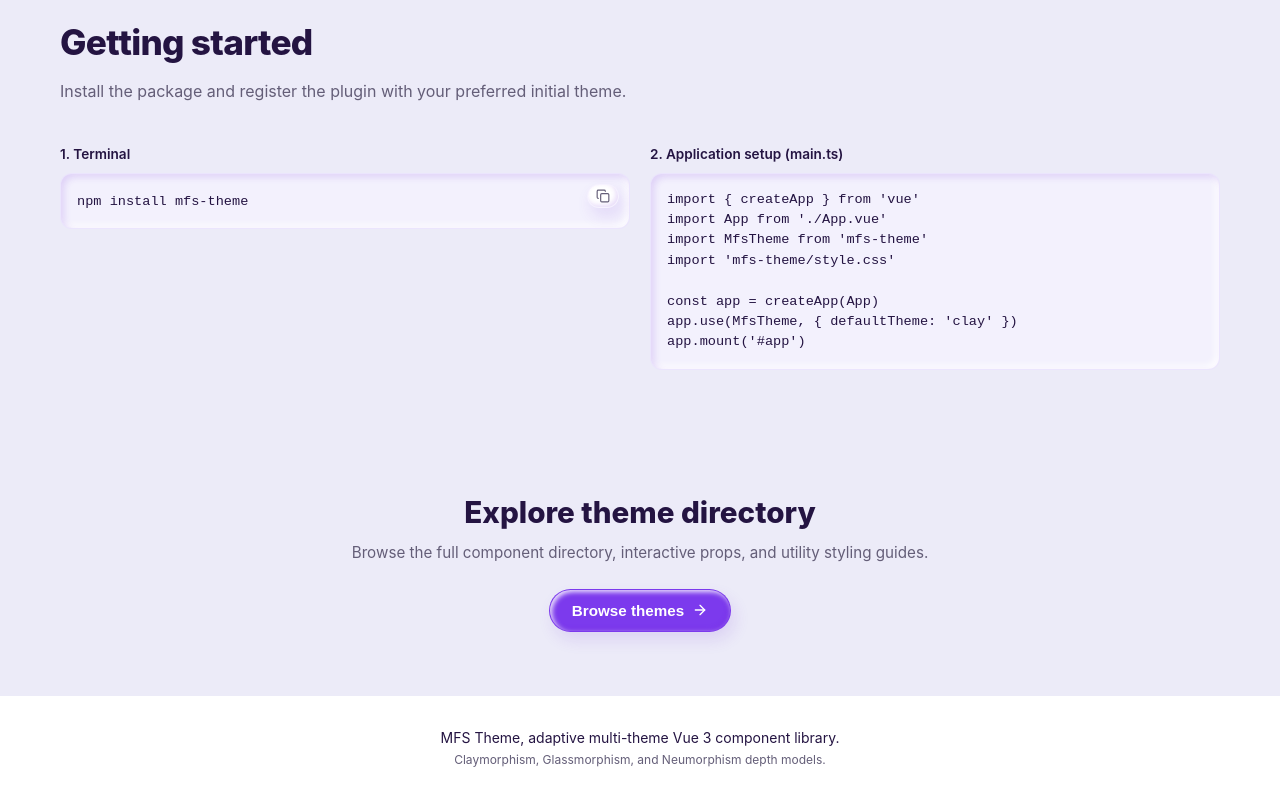
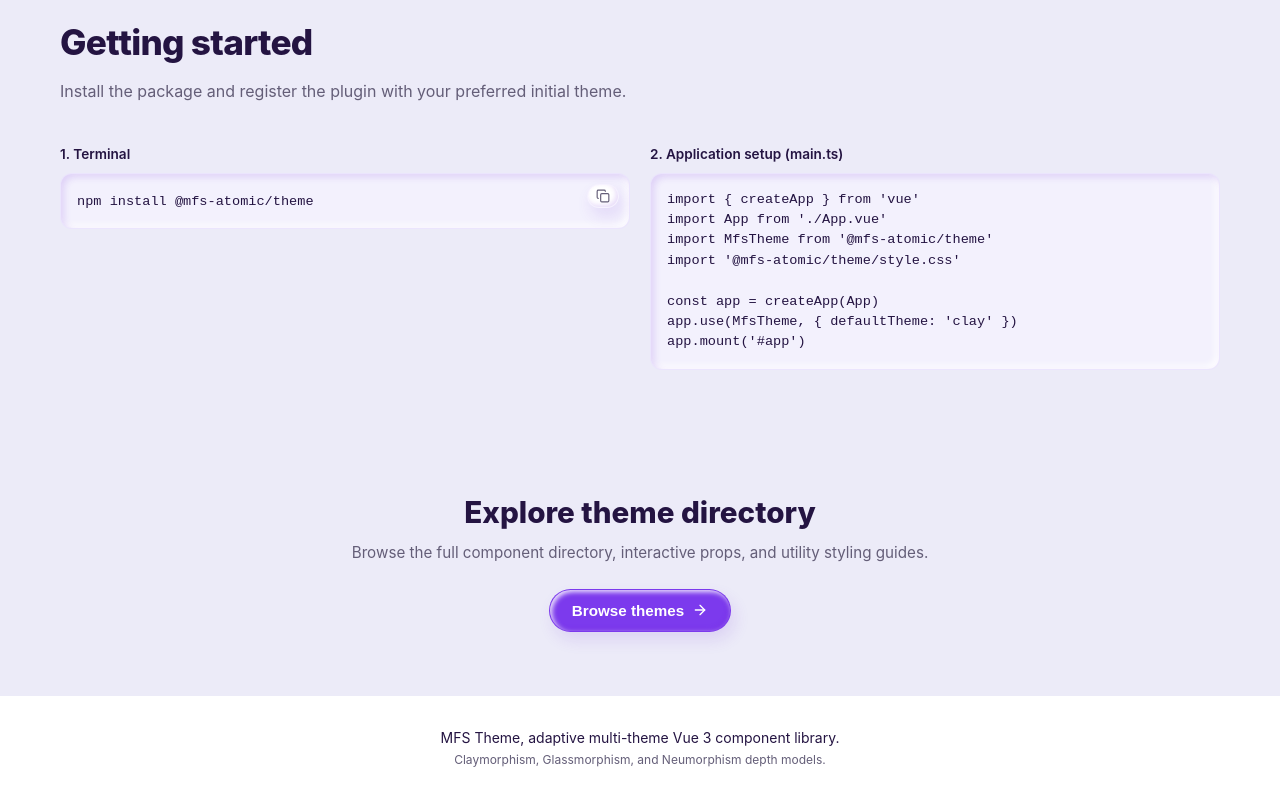
Before and after one commit to Faris072/mfs-theme, a Vue app: page / in a window 1280 px wide. Shown: the part 2097-2897 px from the top of the page. Built offline with nearby package versions, Linux system fonts and the light colour scheme.

Commit message:
docs: update package references to @mfs-atomic/theme and fix demo import

```diff
--- a/src/App.vue
+++ b/src/App.vue
@@ -60,7 +60,7 @@
           </template>
 
           <a
-            href="https://www.npmjs.com/package/mfs-theme"
+            href="https://www.npmjs.com/package/@mfs-atomic/theme"
             target="_blank"
             class="npm-link mfs-inline-flex mfs-items-center mfs-pill mfs-surface-subtle mfs-shadow mfs-font-medium mfs-transition"
           >
--- a/src/components/ComponentsDocPage.vue
+++ b/src/components/ComponentsDocPage.vue
@@ -534,7 +534,7 @@ const apiRowCount = computed(() =>
   apiSections.value.reduce((total, section) => total + section.rows.length, 0)
 )
 
-const themeSwitchSnippet = `import { useTheme } from 'mfs-theme'
+const themeSwitchSnippet = `import { useTheme } from '@mfs-atomic/theme'
 
 const { currentTheme, setTheme } = useTheme()
 setTheme('glass') // 'clay' | 'glass' | 'neo' | ...`
@@ -577,13 +577,13 @@ const toDirectiveSymbol = (name: string) =>
 const importStatement = computed(() => {
   const item = activeItem.value
   if (item.importSymbol) {
-    return `import { ${item.importSymbol} } from 'mfs-theme'`
+    return `import { ${item.importSymbol} } from '@mfs-atomic/theme'`
   }
   if (item.phase === 0) {
-    return `import 'mfs-theme/style.css'`
+    return `import '@mfs-atomic/theme/style.css'`
   }
   const symbol = item.name.startsWith('v-') ? toDirectiveSymbol(item.name) : item.name
-  return `import { ${symbol} } from 'mfs-theme'`
+  return `import { ${symbol} } from '@mfs-atomic/theme'`
 })
 
 const copiedImport = ref(false)
--- a/src/components/LandingPage.vue
+++ b/src/components/LandingPage.vue
@@ -144,8 +144,8 @@
           <div class="mfs-flex mfs-flex-col mfs-gap-2">
             <span class="code-step-label mfs-font-semibold mfs-text">1. Terminal</span>
             <div class="code-box mfs-relative mfs-overflow-x-auto mfs-surface-subtle mfs-rounded-md mfs-shadow-inset mfs-p-4 mfs-font-mono mfs-text">
-              <code>npm install mfs-theme</code>
-              <button class="btn-copy-code mfs-absolute mfs-cursor-pointer mfs-transition mfs-surface mfs-pill mfs-text-muted mfs-py-1 mfs-px-2 mfs-flex mfs-items-center mfs-justify-center mfs-shadow" @click="copyCode('npm install mfs-theme')">
+              <code>npm install @mfs-atomic/theme</code>
+              <button class="btn-copy-code mfs-absolute mfs-cursor-pointer mfs-transition mfs-surface mfs-pill mfs-text-muted mfs-py-1 mfs-px-2 mfs-flex mfs-items-center mfs-justify-center mfs-shadow" @click="copyCode('npm install @mfs-atomic/theme')">
                 <Copy v-if="!copied" :size="14" />
                 <Check v-else :size="14" />
               </button>
@@ -157,8 +157,8 @@
             <div class="code-box mfs-relative mfs-overflow-x-auto mfs-surface-subtle mfs-rounded-md mfs-shadow-inset mfs-p-4 mfs-font-mono mfs-text">
               <pre class="mfs-m-0"><code>import { createApp } from 'vue'
 import App from './App.vue'
-import MfsTheme from 'mfs-theme'
-import 'mfs-theme/style.css'
+import MfsTheme from '@mfs-atomic/theme'
+import '@mfs-atomic/theme/style.css'
 
 const app = createApp(App)
 app.use(MfsTheme, { defaultTheme: 'clay' })
--- a/src/components/ThemeDetailPage.vue
+++ b/src/components/ThemeDetailPage.vue
@@ -322,7 +322,7 @@ const filteredComponents = computed(() => {
 })
 
 const getImportSnippet = (comp: ComponentNavItem) => {
-  return `import { ${comp.importSymbol ?? comp.name} } from 'mfs-theme'`
+  return `import { ${comp.importSymbol ?? comp.name} } from '@mfs-atomic/theme'`
 }
 
 const activateTheme = () => {
@@ -330,7 +330,7 @@ const activateTheme = () => {
 }
 
 const copyThemeImport = async () => {
-  const code = `import MfsTheme from 'mfs-theme'\nimport 'mfs-theme/style.css'\n\napp.use(MfsTheme, { defaultTheme: '${props.themeId}' })`
+  const code = `import MfsTheme from '@mfs-atomic/theme'\nimport '@mfs-atomic/theme/style.css'\n\napp.use(MfsTheme, { defaultTheme: '${props.themeId}' })`
   try {
     await navigator.clipboard.writeText(code)
     copiedImport.value = true
--- a/src/components/demos/Fase10Demos.vue
+++ b/src/components/demos/Fase10Demos.vue
@@ -274,7 +274,7 @@ const projectTitle = ref('MFS Design System')
 // Code snippets
 const orderListCode = `<script setup lang="ts">
 import { ref } from 'vue'
-import OrderList from 'mfs-theme/components/OrderList.vue'
+import { OrderList } from '@mfs-atomic/theme'
 
 const items = ref([
   { id: 1, name: 'Theme Tokens' },
--- a/src/components/demos/Fase11Demos.vue
+++ b/src/components/demos/Fase11Demos.vue
@@ -313,7 +313,7 @@ const confirmPopupCode = `<template>
 
 <script setup lang="ts">
 import { ref } from 'vue'
-import { Button, ConfirmPopup } from 'mfs-theme'
+import { Button, ConfirmPopup } from '@mfs-atomic/theme'
 
 const popupRef = ref<InstanceType<typeof ConfirmPopup> | null>(null)
 const ask = (e: MouseEvent) => {
--- a/src/components/demos/Fase4Demos.vue
+++ b/src/components/demos/Fase4Demos.vue
@@ -427,7 +427,7 @@ const columnRows = [
 
 // Code snippets
 const toastCode = `<script setup lang="ts">
-import { Button, useToast } from 'mfs-theme'
+import { Button, useToast } from '@mfs-atomic/theme'
 
 const toast = useToast()
 const notify = () => {
@@ -468,7 +468,7 @@ const tooltipCode = `<template>
 
 const drawerCode = `<script setup lang="ts">
 import { ref } from 'vue'
-import { Button, Drawer } from 'mfs-theme'
+import { Button, Drawer } from '@mfs-atomic/theme'
 
 const open = ref(false)
 <\/script>
@@ -514,7 +514,7 @@ const progressSpinnerCode = `<template>
 </template>`
 
 const confirmDialogCode = `<script setup lang="ts">
-import { Button, useConfirm } from 'mfs-theme'
+import { Button, useConfirm } from '@mfs-atomic/theme'
 
 const { confirm } = useConfirm()
 
--- a/src/components/demos/Fase6Demos.vue
+++ b/src/components/demos/Fase6Demos.vue
@@ -289,7 +289,7 @@ const dataTableCode = `<template>
 
 <script setup lang="ts">
 import { ref } from 'vue'
-import { Badge, DataTable } from 'mfs-theme'
+import { Badge, DataTable } from '@mfs-atomic/theme'
 
 const query = ref('')
 const selected = ref([])
@@ -383,7 +383,7 @@ const dataViewCode = `<template>
 
 <script setup lang="ts">
 import { ref } from 'vue'
-import { DataView } from 'mfs-theme'
+import { DataView } from '@mfs-atomic/theme'
 
 const layout = ref<'grid' | 'list'>('grid')
 const items = [
@@ -479,7 +479,7 @@ const treeCode = `<template>
 
 <script setup lang="ts">
 import { ref } from 'vue'
-import { Tree } from 'mfs-theme'
+import { Tree } from '@mfs-atomic/theme'
 
 const expanded = ref(['src'])
 const selected = ref(['Tree.vue'])
--- a/src/components/demos/Fase8Demos.vue
+++ b/src/components/demos/Fase8Demos.vue
@@ -351,7 +351,7 @@ const exportItems: SplitButtonItem[] = [
 ]
 
 const splitButtonCode = `<script setup lang="ts">
-import { SplitButton } from 'mfs-theme'
+import { SplitButton } from '@mfs-atomic/theme'
 
 const items = [
   { label: 'Deploy to Staging', value: 'staging' },
@@ -392,7 +392,7 @@ const dialItems: SpeedDialItem[] = [
 
 const speedDialCode = `<script setup lang="ts">
 import { ref } from 'vue'
-import { SpeedDial } from 'mfs-theme'
+import { SpeedDial } from '@mfs-atomic/theme'
 
 const open = ref(false)
 const items = [
@@ -426,7 +426,7 @@ const panelCollapsed = ref(false)
 
 const panelCode = `<script setup lang="ts">
 import { ref } from 'vue'
-import { Panel } from 'mfs-theme'
+import { Panel } from '@mfs-atomic/theme'
 
 const collapsed = ref(false)
 <\/script>
--- a/src/components/demos/UtilitiesDemo.vue
+++ b/src/components/demos/UtilitiesDemo.vue
@@ -180,7 +180,7 @@
     <section class="mfs-surface mfs-rounded-lg mfs-shadow mfs-overflow-hidden">
       <header class="mfs-px-5 mfs-py-4 mfs-border-b">
         <h3 class="mfs-title mfs-text-base mfs-m-0">Utility Class Cheat Sheet</h3>
-        <p class="mfs-caption mfs-mt-1 mfs-mb-0">All {{ utilityRows.length }} `.mfs-*` classes included in `mfs-theme`.</p>
+        <p class="mfs-caption mfs-mt-1 mfs-mb-0">All {{ utilityRows.length }} `.mfs-*` classes included in `@mfs-atomic/theme`.</p>
       </header>
 
       <div class="mfs-overflow-x-auto">
```
Also changed, not shown: src/components/demos/Fase2Demos.vue (+11 -11 lines), src/components/demos/Fase5Demos.vue (+7 -7 lines), 1 other file (tests, documents, lock files or other folders).
